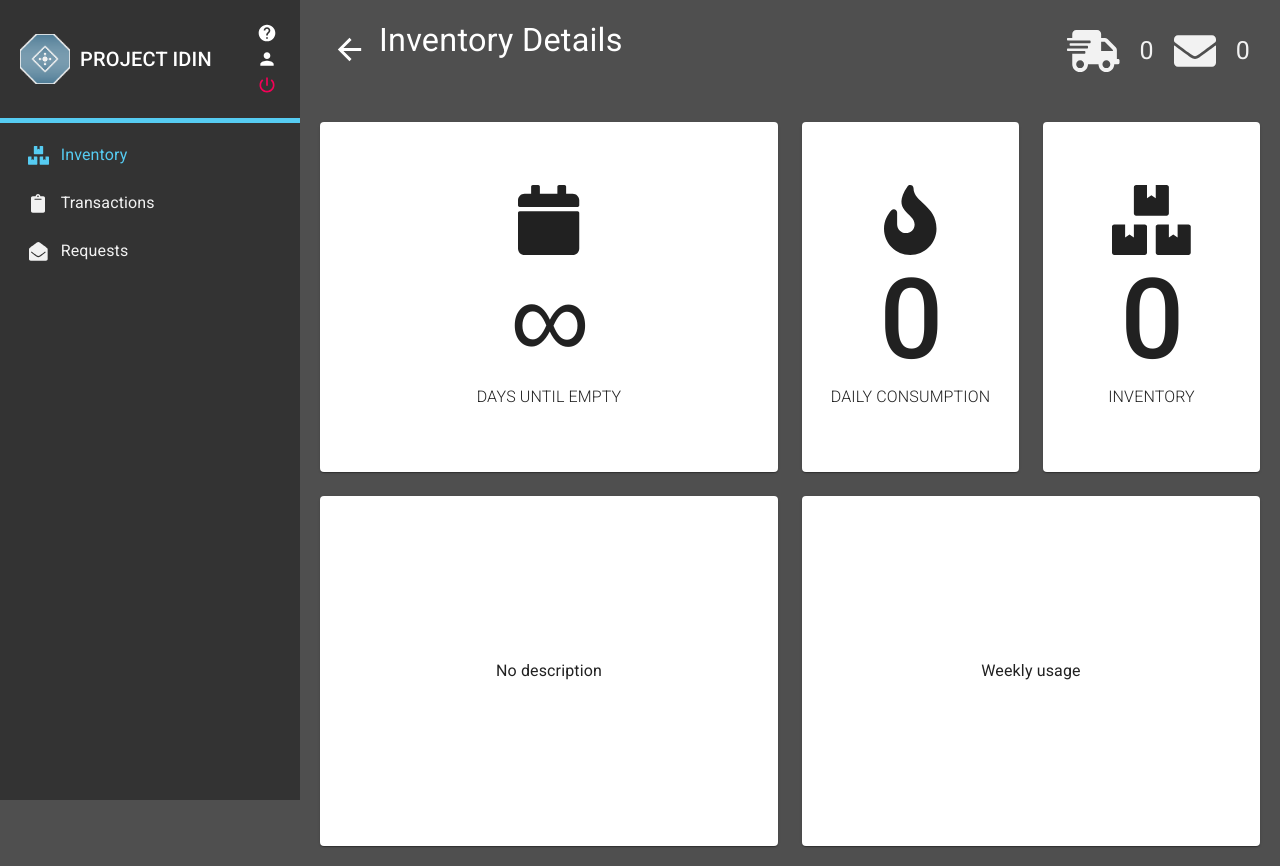
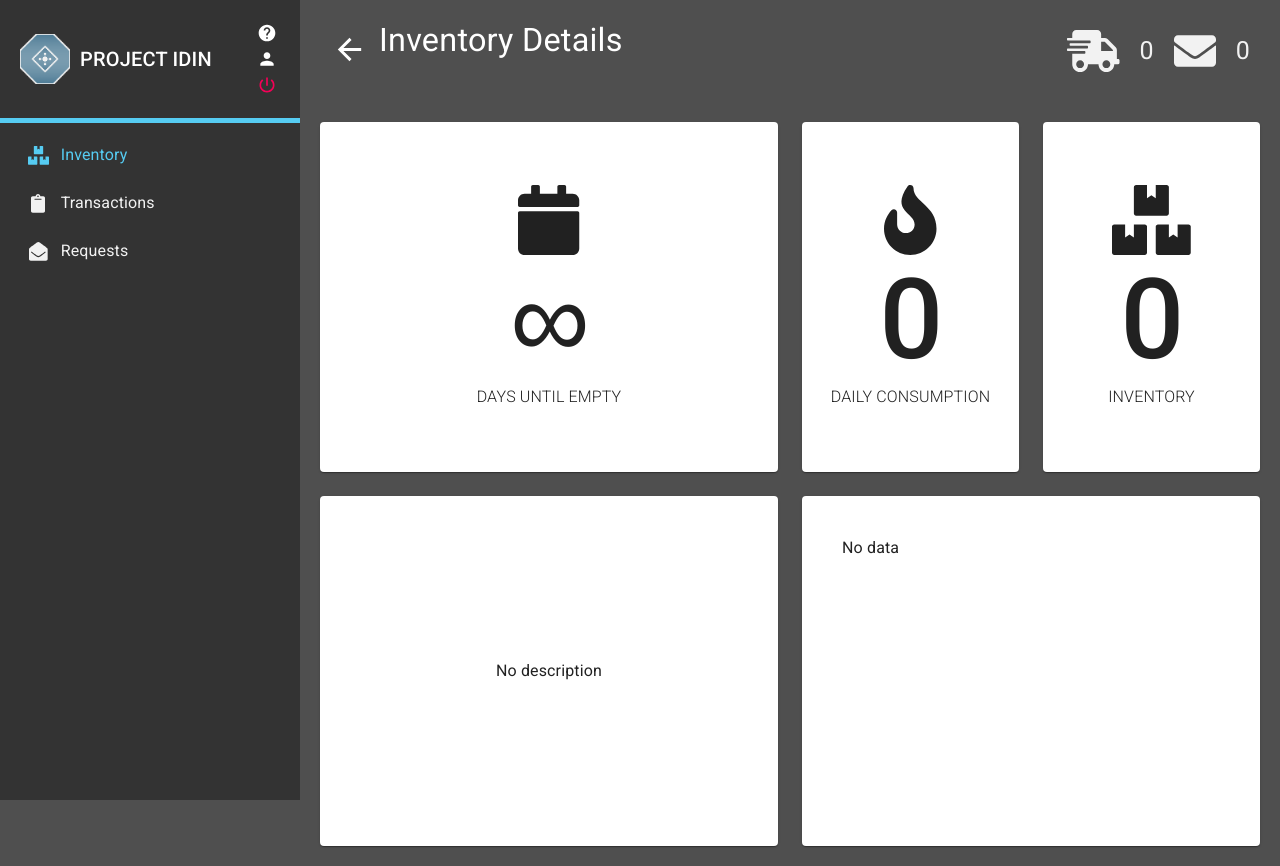
Before and after one commit to chrisrabe/project-idin, a React (Create React App) app in the folder idin-client/: page /inventory/1 in a window 1280 px wide. Built offline with nearby package versions, Linux system fonts and the light colour scheme; no server answers.

Commit message:
added charts

```diff
--- a/idin-client/package.json
+++ b/idin-client/package.json
@@ -13,10 +13,12 @@
     "@testing-library/react": "^9.5.0",
     "@testing-library/user-event": "^7.2.1",
     "axios": "^0.19.2",
+    "chart.js": "^2.9.3",
     "countdown": "^2.6.0",
     "moment": "^2.27.0",
     "prop-types": "^15.7.2",
     "react": "^16.13.1",
+    "react-chartjs-2": "^2.9.0",
     "react-dom": "^16.13.1",
     "react-redux": "^7.2.1",
     "react-router-dom": "^5.1.2",
--- a/idin-client/src/components/routes/About/index.jsx
+++ b/idin-client/src/components/routes/About/index.jsx
@@ -40,7 +40,7 @@ const About = () => (
     <Grid container spacing={3}>
       <Grid item xs={12}>
         <StyledText variant="body2">v1.0.0-alpha</StyledText>
-        <StyledText variant="body2">Creator: Chris Rabe (a.k.a Rabe Studios)</StyledText>
+        <StyledText variant="body2">Creator: Chris Rabe (Rabe Studios)</StyledText>
       </Grid>
       <Grid item xs={6}>
         <StyledText variant="h5">
--- a/idin-client/src/components/routes/InventoryDetails/index.jsx
+++ b/idin-client/src/components/routes/InventoryDetails/index.jsx
@@ -9,6 +9,7 @@ import {
 } from '@fortawesome/free-solid-svg-icons';
 import { ArrowBack } from '@material-ui/icons';
 import IconButton from '@material-ui/core/IconButton';
+import { Bar } from 'react-chartjs-2';
 import InfoPanel from './InfoPanel';
 
 const HeaderContainer = styled(Grid)`
@@ -58,6 +59,24 @@ const InventoryDetails = (props) => {
     history.goBack();
   }, [history]);
 
+  const getChartData = useCallback((usage) => {
+    if (usage) {
+      const labels = Object.keys(usage);
+      const data = Object.keys(usage).map((key) => usage[key]);
+      return {
+        labels,
+        datasets: [
+          {
+            label: 'Inventory',
+            backgroundColor: '#56CCF2',
+            data,
+          },
+        ],
+      };
+    }
+    return undefined;
+  }, []);
+
   return useMemo(() => {
     const {
       name,
@@ -67,6 +86,7 @@ const InventoryDetails = (props) => {
       consumption,
       daysLeft,
       outgoingReqs,
+      weeklyUsage,
     } = selectedInventory || {};
 
     const hasValidDaysLeft = daysLeft !== undefined && daysLeft !== '∞' && !Number.isNaN(daysLeft);
@@ -78,6 +98,7 @@ const InventoryDetails = (props) => {
     const burnRate = consumption ? Math.round(consumption) : '0';
     const daysLeftText = hasValidDaysLeft ? Math.round(daysLeft) : '∞';
     const outgoing = outgoingReqs || 0;
+    const chartData = getChartData(weeklyUsage);
 
     return (
       <MainContainer>
@@ -112,13 +133,29 @@ const InventoryDetails = (props) => {
               <DescriptionText variant="body1">{descText}</DescriptionText>
             </InfoPanel>
             <InfoPanel weight={6}>
-              <DescriptionText>Weekly usage</DescriptionText>
+              <div style={{ padding: 20, width: '100%', height: '100%' }}>
+                {chartData ? (
+                  <Bar
+                    data={chartData}
+                    width={20}
+                    height={20}
+                    options={{
+                      maintainAspectRatio: false,
+                      title: {
+                        display: true,
+                        text: 'Weekly usage',
+                      },
+                    }}
+                  />
+                )
+                  : <DescriptionText variant="body1">No data</DescriptionText>}
+              </div>
             </InfoPanel>
           </Grid>
         </BodyContainer>
       </MainContainer>
     );
-  }, [selectedInventory, goBack]);
+  }, [selectedInventory, goBack, getChartData]);
 };
 
 export default InventoryDetails;
```
